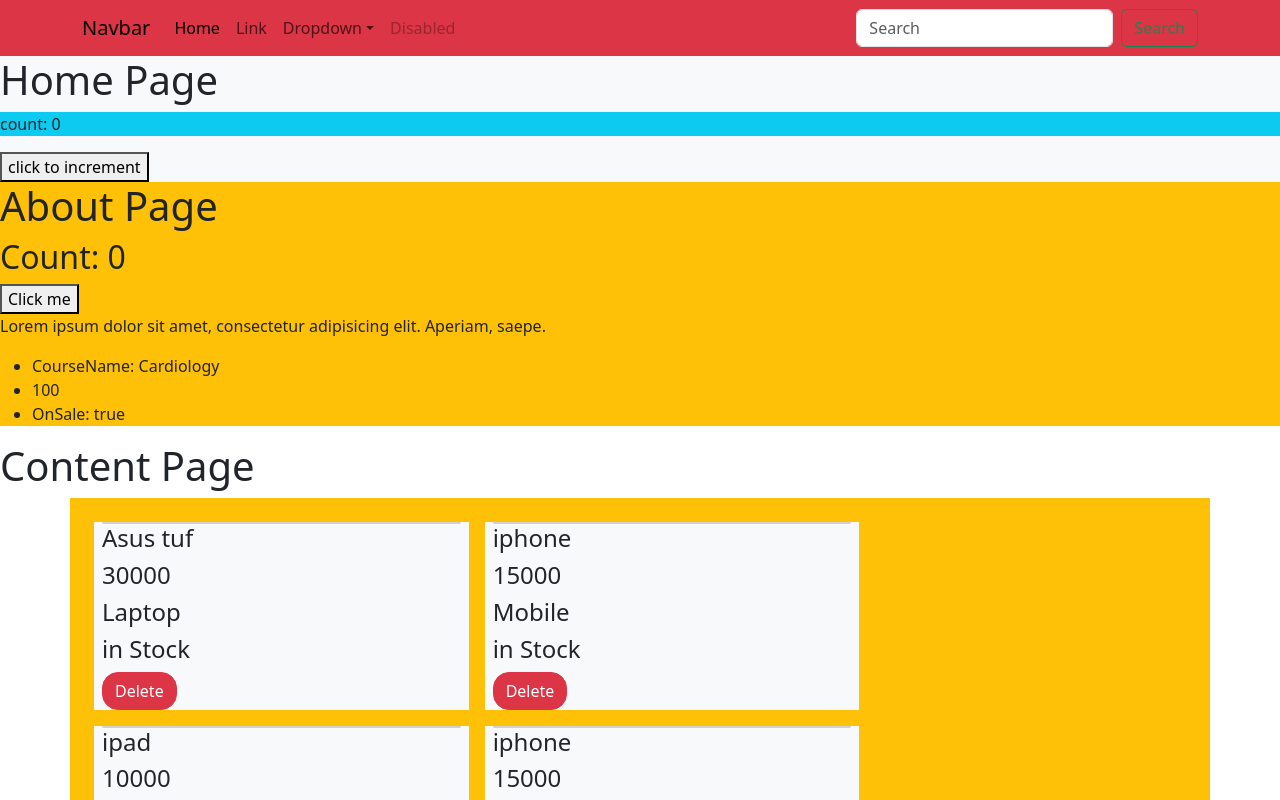
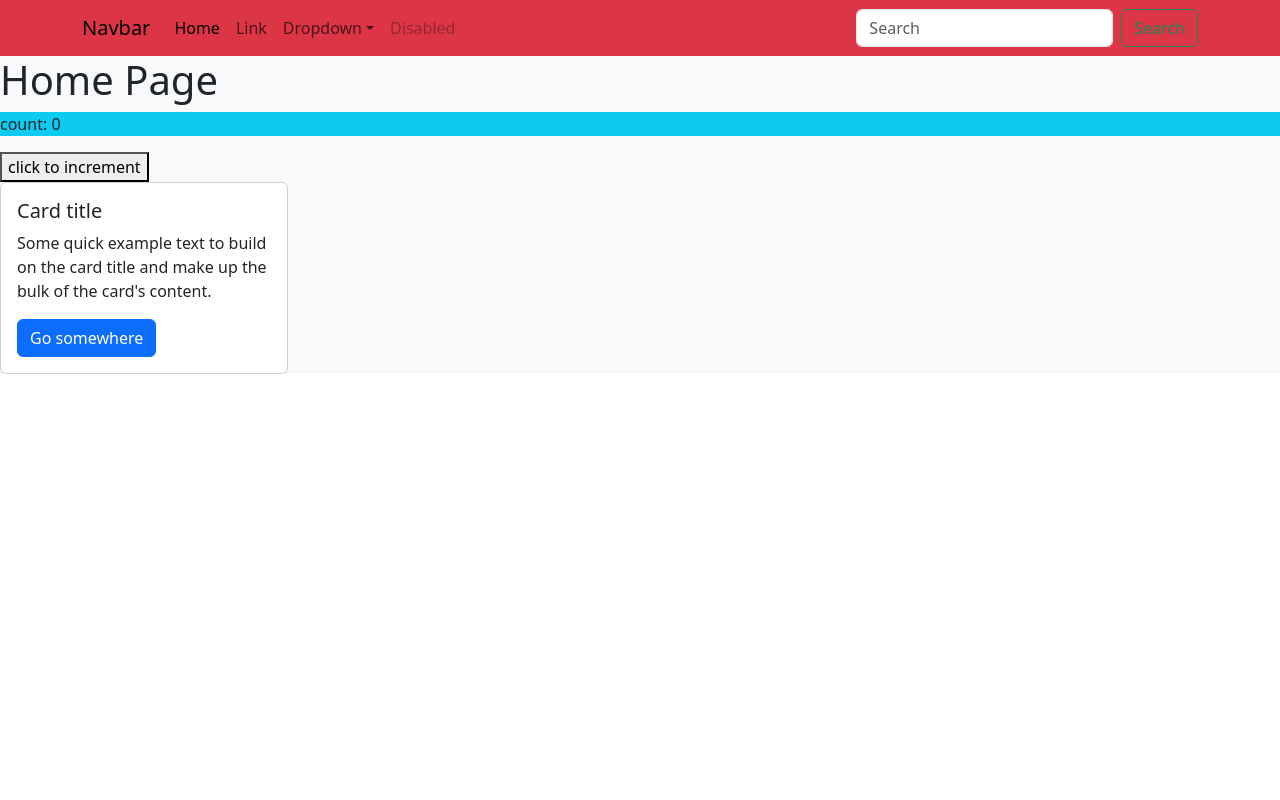
Before and after one commit to Nouh1408/React-Rev, a React (Vite) app: page / in a window 1280 px wide. Shown: the top 800 px of the page. Built offline with nearby package versions, Linux system fonts and the light colour scheme.

Commit message:
implemented useEffect to render a card after a del

```diff
--- a/src/App.jsx
+++ b/src/App.jsx
@@ -1,9 +1,9 @@
 import Home from "./Components/Home/Home"
-import About from "./Components/About/About"
+
 import React from "react";
-import Btn from "./Components/Btn/Btn";
+
 import Navbar from "./Components/Navbar/Navbar.jsx";
-import Content from "./Components/Content/Content.jsx";
+
 
 
 
@@ -14,8 +14,7 @@ return (
  <React.Fragment>
   <Navbar/>
   <Home/>
-     <About/>
-     <Content/>
+
  </React.Fragment>
   )
 }
--- a/src/Components/About/About.jsx
+++ /dev/null
@@ -1,30 +0,0 @@
-import { useState } from "react";
-
-export default function About() {
-  const [counter, setCounter] = useState(0);
-  const course = [
-    { name: "Cardiology", price: 100, onSale: false },
-    { name: "circulatory", price: 200, onSale: true },
-  ];
-
-  function increment() {
-    setCounter(counter + 1);
-  }
-
-  return (
-    <div className="bg-warning">
-      <h1>About Page</h1>
-      <h2>Count: {counter}</h2>
-      <button onClick={increment}>Click me</button>
-      <p>
-        Lorem ipsum dolor sit amet, consectetur adipisicing elit. Aperiam,
-        saepe.
-      </p>
-      <ul>
-        <li>CourseName: {course[0].name}</li>
-        <li>{course[0].price}</li>
-        <li>OnSale: {course[0] ? "true" : "false"}</li>
-      </ul>
-    </div>
-  );
-}
--- a/src/Components/Btn/Btn.jsx
+++ /dev/null
@@ -1,10 +0,0 @@
-import React from 'react'
-
-export default function Btn() {
-  return (
-    <div>
-      <button type="button" className="btn btn-outline-primary">Primary</button>
-
-    </div>
-  )
-}
--- a/src/Components/ChildComponent/ChildComponent.jsx
+++ /dev/null
@@ -1,16 +0,0 @@
-import React from "react";
-
-export default function ChildComponent({ ProductFromparent }) {
-  return (
-
-      <div className="col-md-4 bg-light g-3 ms-3">
-        <div className="card  rounded-2 rounded-bottom-4 "></div>
-        <h4>{ProductFromparent.name}</h4>
-        <h4>{ProductFromparent.price}</h4>
-        <h4>{ProductFromparent.category}</h4>
-        <h4>{ProductFromparent.onsale ? "in Stock" : "Out of Stock"}</h4>
-
-        <button className="btn btn-danger rounded-4 ">Delete</button>
-      </div>
-  );
-}
--- a/src/Components/Content/Content.jsx
+++ /dev/null
@@ -1,50 +0,0 @@
-import React, { useState } from "react";
-import ChildComponent from "../ChildComponent/ChildComponent.jsx";
-
-export default function Content() {
-  const [product, setProduct] = useState([
-    {
-      name: "Asus tuf",
-      price: 30000,
-      category: "Laptop",
-      onsale: true,
-    },
-    {
-      name: "iphone",
-      price: 15000,
-      category: "Mobile",
-      onsale: true,
-    },
-    {
-      name: "ipad",
-      price: 10000,
-      category: "Tablet",
-      onsale: false,
-    },
-    {
-      name: "iphone",
-      price: 15000,
-      category: "Mobile",
-      onsale: true,
-    },
-    {
-      name: "iphone",
-      price: 15000,
-      category: "Mobile",
-      onsale: true,
-    },
-  ]);
-
-  return (
-    <div>
-      <h1>Content Page</h1>
-      <div className="container bg-warning">
-        <div className="row p-2">
-          {product.map(function (item) {
-            return <ChildComponent ProductFromparent={item} />;
-          })}
-        </div>
-      </div>
-    </div>
-  );
-}
--- a/src/Components/Home/Home.jsx
+++ b/src/Components/Home/Home.jsx
@@ -1,17 +1,37 @@
-import React, { useState } from 'react'
-
+import React, { useState, useEffect } from "react";
 
 export default function Home() {
-  const  [count, setCounter] = useState(0)
-  // const [classs, setClasss] = useState(0)
-  function changeCounter(){
-    setCounter(count+1)
+  const [count, setCounter] = useState(0);
+  const [showCard, setShowcard] = useState(false);
+  function changeCounter() {
+    setCounter(count + 1);
   }
-  return (
-    <div className='bg-light'>
-      <h1 >Home Page</h1>
-      <p className={count>5 ? `bg-danger`:`bg-info`}>count: {count}</p>
+useEffect(() => {
+  const timer = setTimeout(() => {
+    setShowcard(true);
+  }, 2000);
+  return () => clearTimeout(timer);
+}, []);
+
+return (
+    <div className="bg-light">
+      <h1>Home Page</h1>
+      <p className={count > 5 ? `bg-danger` : `bg-info`}>count: {count}</p>
       <button onClick={changeCounter}>click to increment</button>
+      {showCard && (
+        <div className="card" style={{ width: "18rem" }}>
+          <div className="card-body">
+            <h5 className="card-title">Card title</h5>
+            <p className="card-text">
+              Some quick example text to build on the card title and make up the
+              bulk of the card's content.
+            </p>
+            <a href="#" className="btn btn-primary">
+              Go somewhere
+            </a>
+          </div>
+        </div>
+      )}
     </div>
-  )
+  );
 }
```
Also changed, not shown: src/Components/Home/Home.css (deleted).
